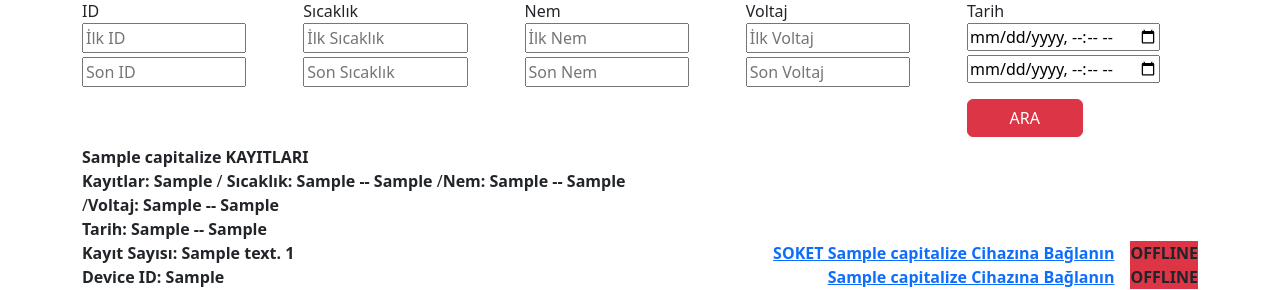
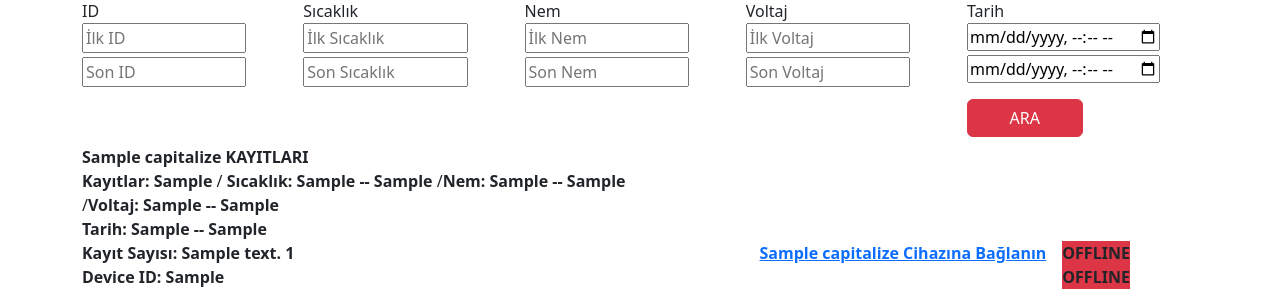
Before and after one commit to barisist34/DOCKER_MQTT_SOCKET_NODEMCU_GIT, a Django app: template django_app/app_monitor/templates/app_monitor/device.html in a window 1280 px wide. Shown: the part 91-381 px from the top of the page. Run offline with Django 3.2, Linux system fonts and the light colour scheme; the template is opened without the code that fills it: most values are stand-ins (such as "Sample title", 1, 10 or a date in 2020); some libraries are stand-ins or nearby versions.

Commit message:
250915-- device.htmlde cihaza bağlan tek satıra indi,SOKET yazısı kaldırıldı. cihaz detay sayfasında NOT: kısımı kaldırıldı.

```diff
--- a/django_app/app_monitor/templates/app_monitor/device.html
+++ b/django_app/app_monitor/templates/app_monitor/device.html
@@ -119,7 +119,8 @@
               <div class="col-sm-12 text-center d-flex justify-content-end">
                 {% comment %} <a class="fw-bold" href="/app_monitor/django_device_route1/{{device_name}}-x" target="_blank">{{device_name.capitalize}} Cihazına Bağlanın</a> {% endcomment %}
                 {% comment %} <a class="fw-bold" href="/app_monitor/django_device_route1_socket/{{device_name}}-x-{{device_port}}" target="_blank">SOKET {{device_name.capitalize}} Cihazına Bağlanın</a> {% endcomment %}
-                <a class="fw-bold" href="/app_monitor/django_device_route1_socket/{{device_name}}-{{device_id}}-{{device_port}}" target="_blank">SOKET {{device_name.capitalize}} Cihazına Bağlanın</a>
+                {% comment %} <a class="fw-bold" href="/app_monitor/django_device_route1_socket/{{device_name}}-{{device_id}}-{{device_port}}" target="_blank">SOKET {{device_name.capitalize}} Cihazına Bağlanın</a> {% endcomment %}
+                <a class="fw-bold" href="/app_monitor/django_device_route1_socket/{{device_name}}-{{device_id}}-{{device_port}}" target="_blank">{{device_name.capitalize}} Cihazına Bağlanın</a>
                 {% comment %} <a class="fw-bold" href="/app_monitor/django_device_route1/x-{{device_id}}-{{device_port}}" target="_blank">Device ID:{{device_id}} Cihazına Bağlanın</a> {% endcomment %}
               <!-- ONLINE KONTROLU-->
                {% comment %} Device ID: {{device_id}} {% endcomment %}
@@ -136,7 +137,7 @@
               </div>
               <div class="col-sm-12 text-center d-flex justify-content-end">
                 {% comment %} <a class="fw-bold" href="/app_monitor/django_device_route1/{{device_name}}-x" target="_blank">{{device_name.capitalize}} Cihazına Bağlanın</a> {% endcomment %}
-                <a class="fw-bold" href="/app_monitor/django_device_route1/{{device_name}}-x-{{device_port}}" target="_blank">{{device_name.capitalize}} Cihazına Bağlanın</a>
+                {% comment %} <a class="fw-bold" href="/app_monitor/django_device_route1/{{device_name}}-x-{{device_port}}" target="_blank">{{device_name.capitalize}} Cihazına Bağlanın</a> {% endcomment %}
                 {% comment %} <a class="fw-bold" href="/app_monitor/django_device_route1/x-{{device_id}}-{{device_port}}" target="_blank">Device ID:{{device_id}} Cihazına Bağlanın</a> {% endcomment %}
               <!-- ONLINE KONTROLU-->
                {% comment %} Device ID: {{device_id}} {% endcomment %}
--- a/django_app/app_monitor/templates/app_monitor/django_arduino_socket.html
+++ b/django_app/app_monitor/templates/app_monitor/django_arduino_socket.html
@@ -384,7 +384,7 @@
           </tr>
 
         </table>
-        <h4>NOT:Cihaz ONLINE ise,sayfanın bağlanabilmesi için sayfa ayarlarından güvenli olmayan içeriğe izin verilmelidir.</h4>
+        {% comment %} <h4>NOT:Cihaz ONLINE ise,sayfanın bağlanabilmesi için sayfa ayarlarından güvenli olmayan içeriğe izin verilmelidir.</h4> {% endcomment %}
 
         {% comment %} <form id="form_refresh_page" action="/app_monitor/event_list_view" ></form> {% endcomment %}
         <form id="form_refresh_page" action="/app_monitor/scheduler_cihaz" ></form>
```
